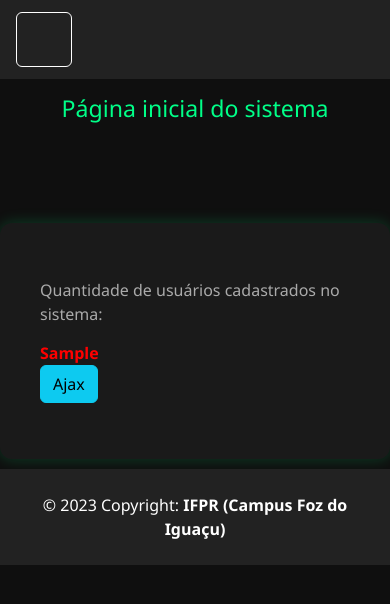
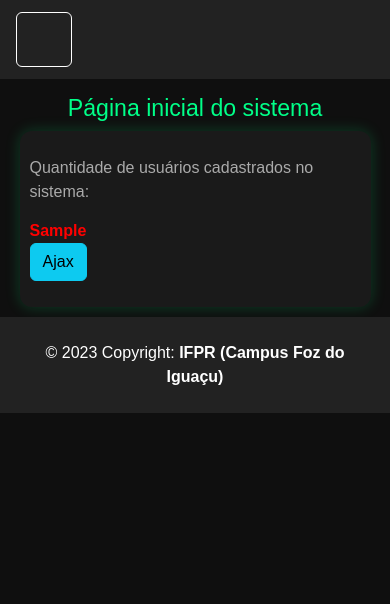
Before and after one commit to QuadraON/QuadraON, a PHP site: template app/view/home/home.php in a window 390 px wide. Shown: the top 604 px of the page. Run offline with PHP 8.4, Linux system fonts and the light colour scheme; the template is opened without the code that fills it: most values are stand-ins (such as "Sample title", 1, 10 or a date in 2020).

Commit message:
expandir
ajuste pra tela expandir

```diff
--- a/app/view/home/home.php
+++ b/app/view/home/home.php
@@ -88,6 +88,29 @@ require_once(__DIR__ . "/../include/menu.php");
     .col-6 {
         padding: 15px;
     }
+
+    body {
+    font-family: Arial, sans-serif;
+    margin: 0;
+    padding: 0;
+}
+
+.container {
+    width: 90%;
+    max-width: 1200px;
+    margin: auto;
+    padding: 20px;
+}
+
+@media (max-width: 768px) {
+    .container {
+        padding: 10px;
+    }
+
+    h1 {
+        font-size: 1.5rem;
+    }
+}
 </style>
 <link rel="stylesheet" href="<?= BASEURL ?>/view/css/home.css">
 
```
Also changed, not shown: app/view/css/home.css (line endings or trailing spaces).
